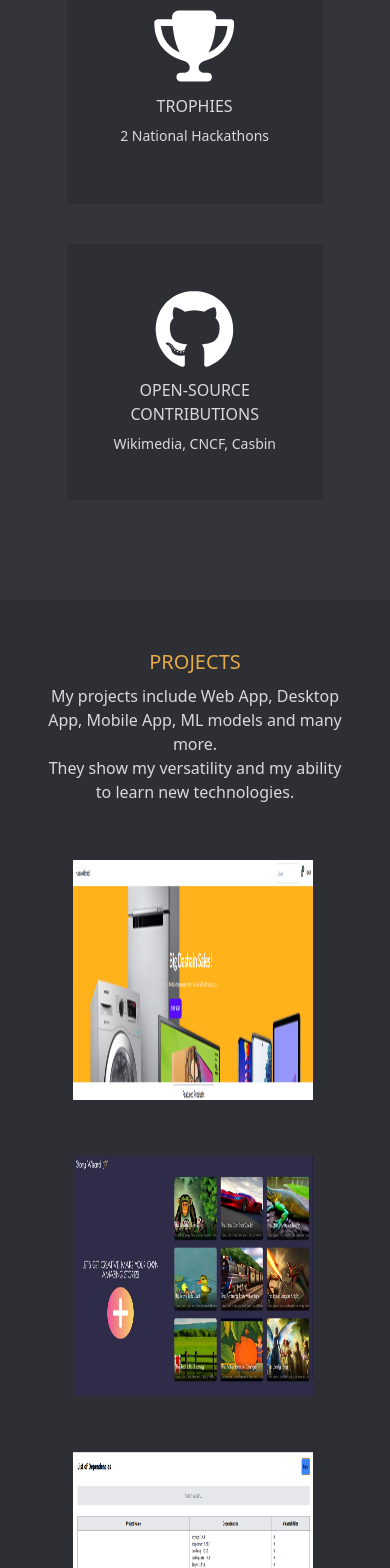
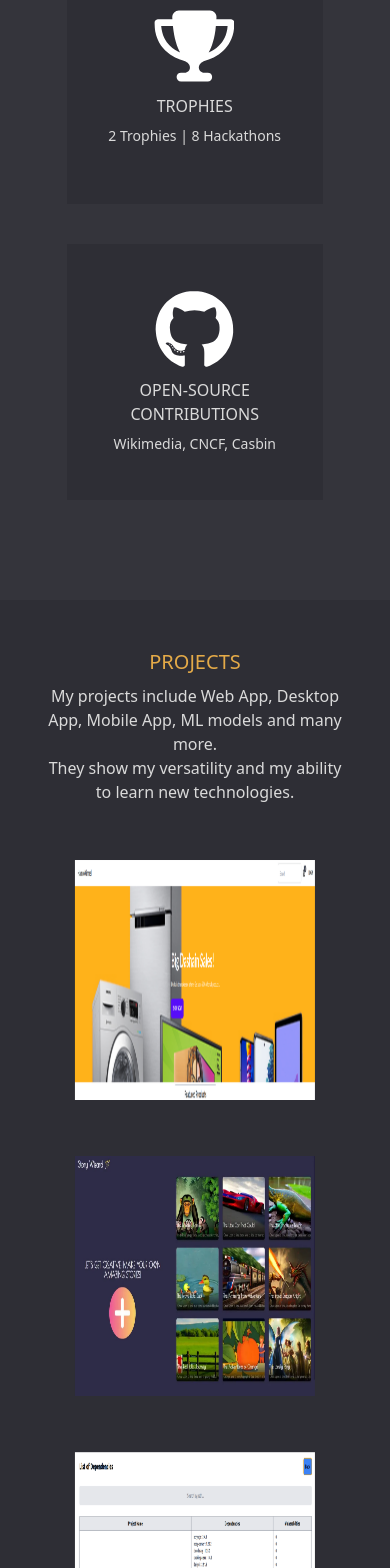
Before and after one commit to Abhinavxox/Portfolio-V2, a React (Vite) app: page / in a window 390 px wide. Shown: the part 2400-3968 px from the top of the page. Built offline with nearby package versions, Linux system fonts and the light colour scheme; the HTML template or start-up script is replaced by a standard one.

Commit message:
Fix : Responsiveness

```diff
--- a/src/components/Projects&BlogsHero.jsx
+++ b/src/components/Projects&BlogsHero.jsx
@@ -77,13 +77,14 @@ const ProjectsHero = ({ dataToShow }) => {
               .filter((item, index) => index < 3)
               .map((item) => (
                 <motion.div
-                  className={`lg:h-96 lg:w-96 w-64 h-64 p-2 my-5  relative overflow-hidden`}
+                  className={`w-full flex justify-center`}
                   ref={ref}
                   key={item.title}
                   animate={controls}
                   initial="hidden"
                   variants={animationVariants}
                 >
+                  <div className="lg:h-96 lg:w-96 w-64 h-64 p-2 my-5 relative overflow-hidden">
                     <div className="h-full w-full rotate-180">
                       <img
                         src={item.image}
@@ -105,6 +106,7 @@ const ProjectsHero = ({ dataToShow }) => {
                         </div>
                       </motion.div>
                     </a>
+                  </div>
                 </motion.div>
               ))}
         </div>
--- a/src/components/Services.jsx
+++ b/src/components/Services.jsx
@@ -122,7 +122,7 @@ const Services = () => {
                 TROPHIES
               </h1>
               <p className="text-center text-sm font-light my-2">
-                2 National Hackathons
+                2 Trophies | 8 Hackathons
               </p>
             </div>
             <motion.div className="absolute inset-0 bg-[#2e2e35] opacity-0 hover:opacity-80 transition-[all] duration-500 ease-in-out flex justify-center items-center rotate-180 px-3">
```
Lines whose indentation alone changed are shown as unchanged.
